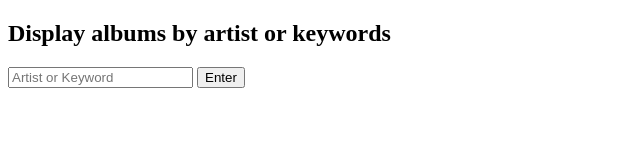
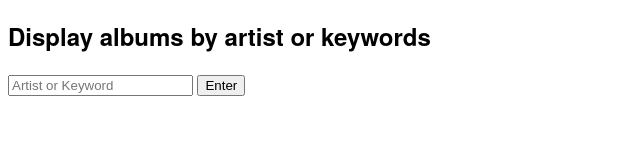
Before and after one commit to cbilliau/spotify_API, a plain HTML site: page index.html in a window 1280 px wide. Shown: the whole page, without its empty margins (0-640 px from the left). Drawn offline with nearby package versions, Linux system fonts and the light colour scheme.

Commit message:
updated css

```diff
--- a/styles/styles.css
+++ b/styles/styles.css
@@ -1,4 +1,10 @@
-
+body {
+	background: #fff;
+	color: #000;
+	font: 100%/1.4 "HelveticaNeue", "Helvetica", "Arial", sans-serif;
+	padding: 0;
+	-webkit-text-size-adjust: none;
+}
 .hidden	{
 	display: none;
 }
```
